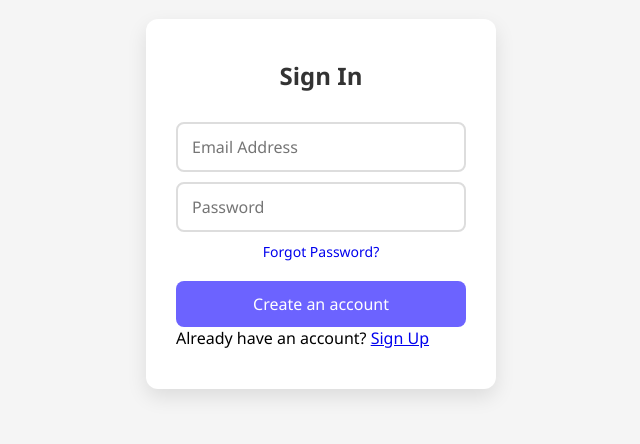
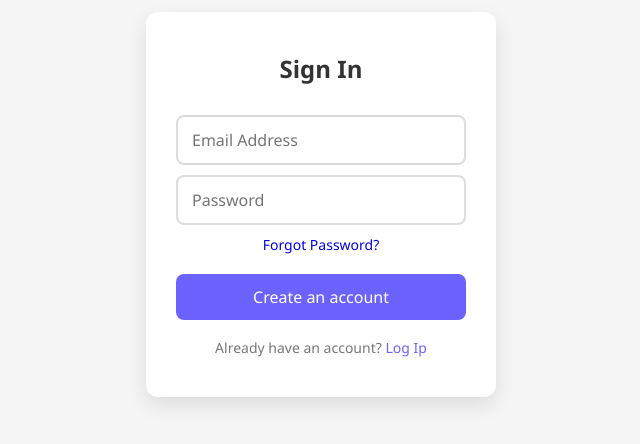
Before and after one commit to New-Horizon-EBS-School/Alkyne, a website: page public/signup.html in a window 1280 px wide. Shown: the part 196-640 px from the top of the page, without its empty margins (319-959 px from the left). Drawn offline with Linux system fonts and the light colour scheme.

Commit message:
Update signup.html

```diff
--- a/public/signup.html
+++ b/public/signup.html
@@ -25,8 +25,8 @@
             <button type="submit" id ="sumit">Create an account</button>
 
         </form>
-        <div class="signup-link">
-            Already have an account? <a href="index.html" >Sign Up</a>
+        <div class="signup">
+            Already have an account? <a href="index.html" >Log Ip</a>
         </div>
     </div>
 
```
